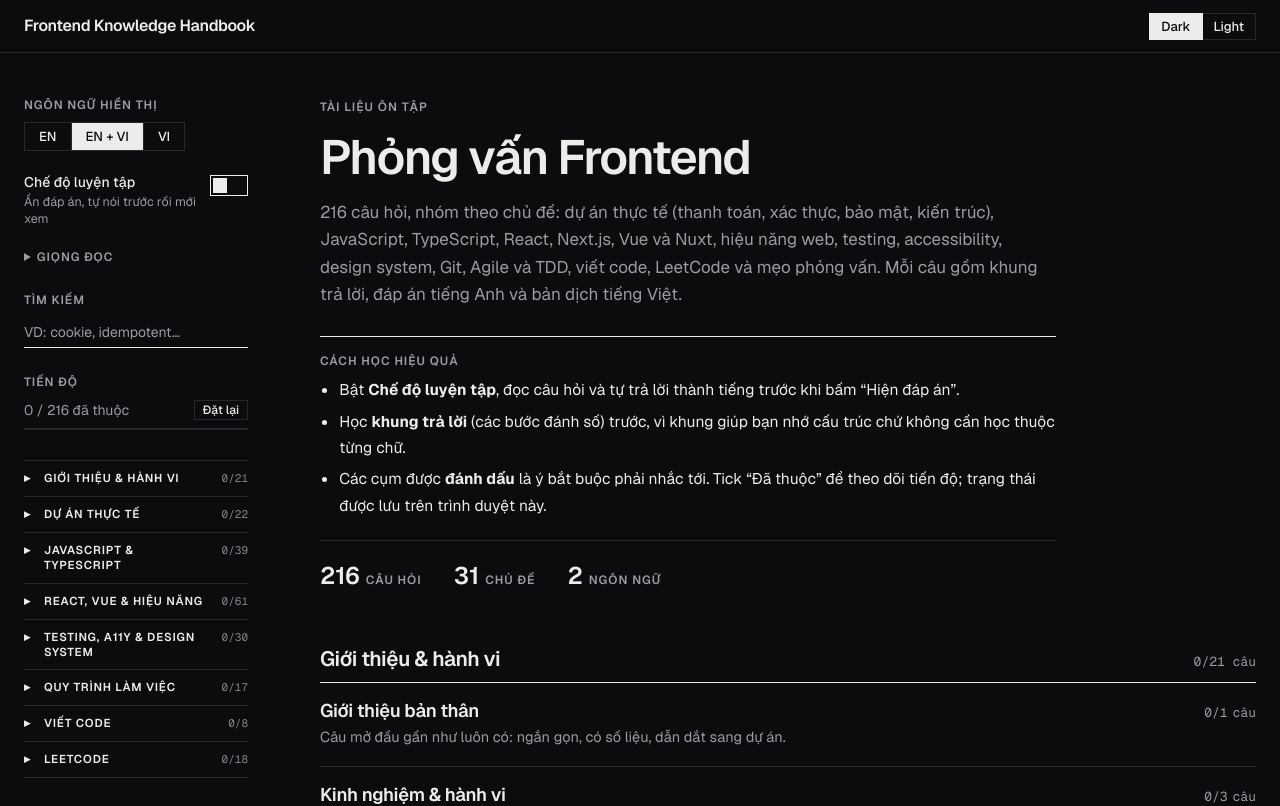
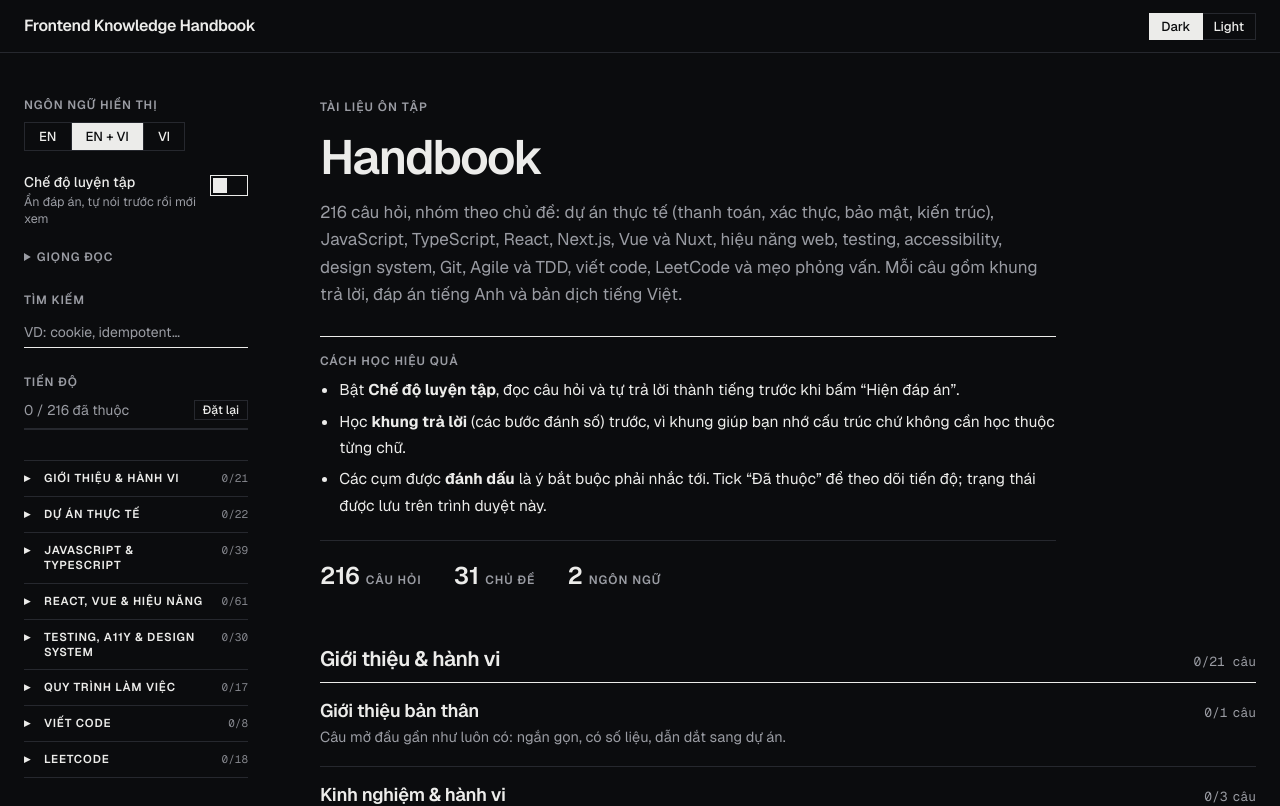
Before and after one commit to trunkvn/handbook, a Next.js app: page / in a window 1280 px wide. Shown: the top 806 px of the page. Built offline with nearby package versions, Linux system fonts and the light colour scheme.

Commit message:
feat: change title

```diff
--- a/src/components/handbook/masthead.tsx
+++ b/src/components/handbook/masthead.tsx
@@ -4,7 +4,7 @@ export function Masthead() {
   return (
     <header className="masthead">
       <p className="eyebrow">Tài liệu ôn tập</p>
-      <h1>Phỏng vấn Frontend</h1>
+      <h1>Handbook</h1>
       <p className="lede">
         {totalQuestions} câu hỏi, nhóm theo chủ đề: dự án thực tế (thanh toán, xác thực, bảo mật,
         kiến trúc), JavaScript, TypeScript, React, Next.js, Vue và Nuxt, hiệu năng web, testing,
```
